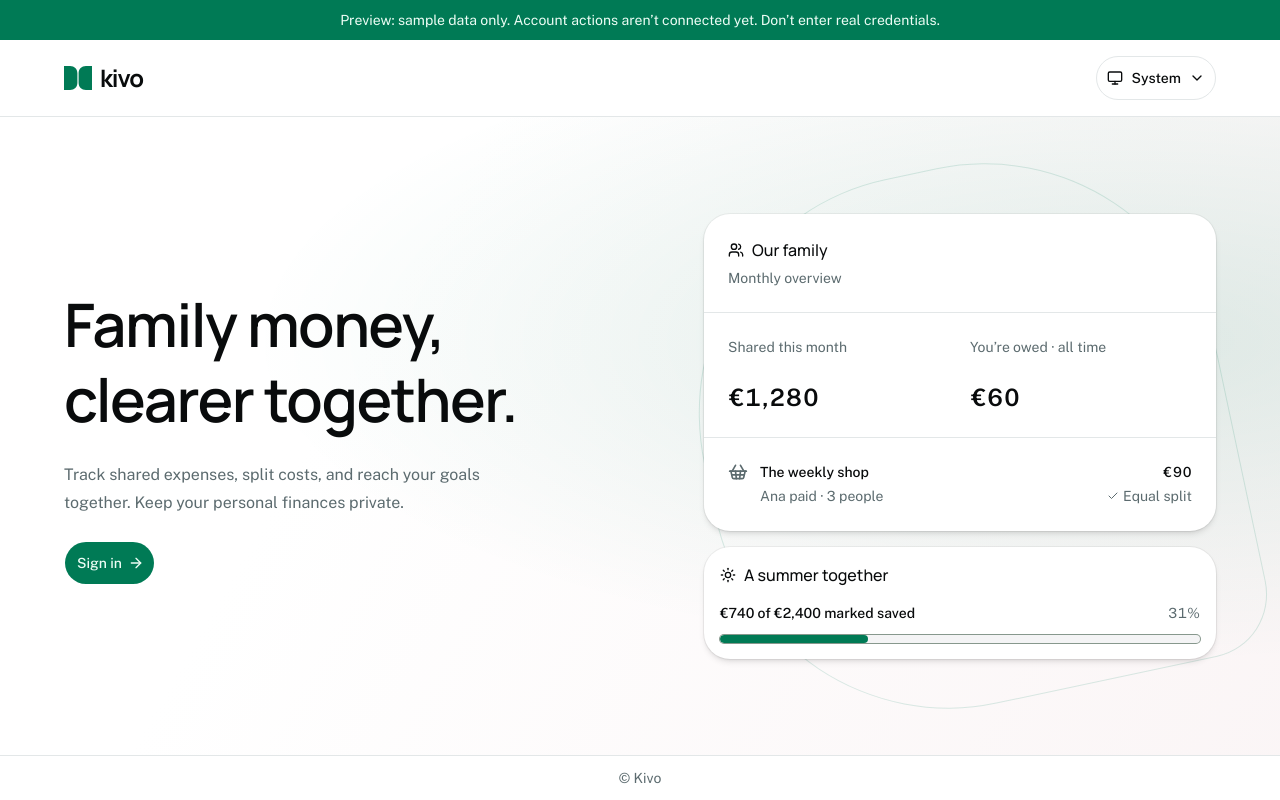
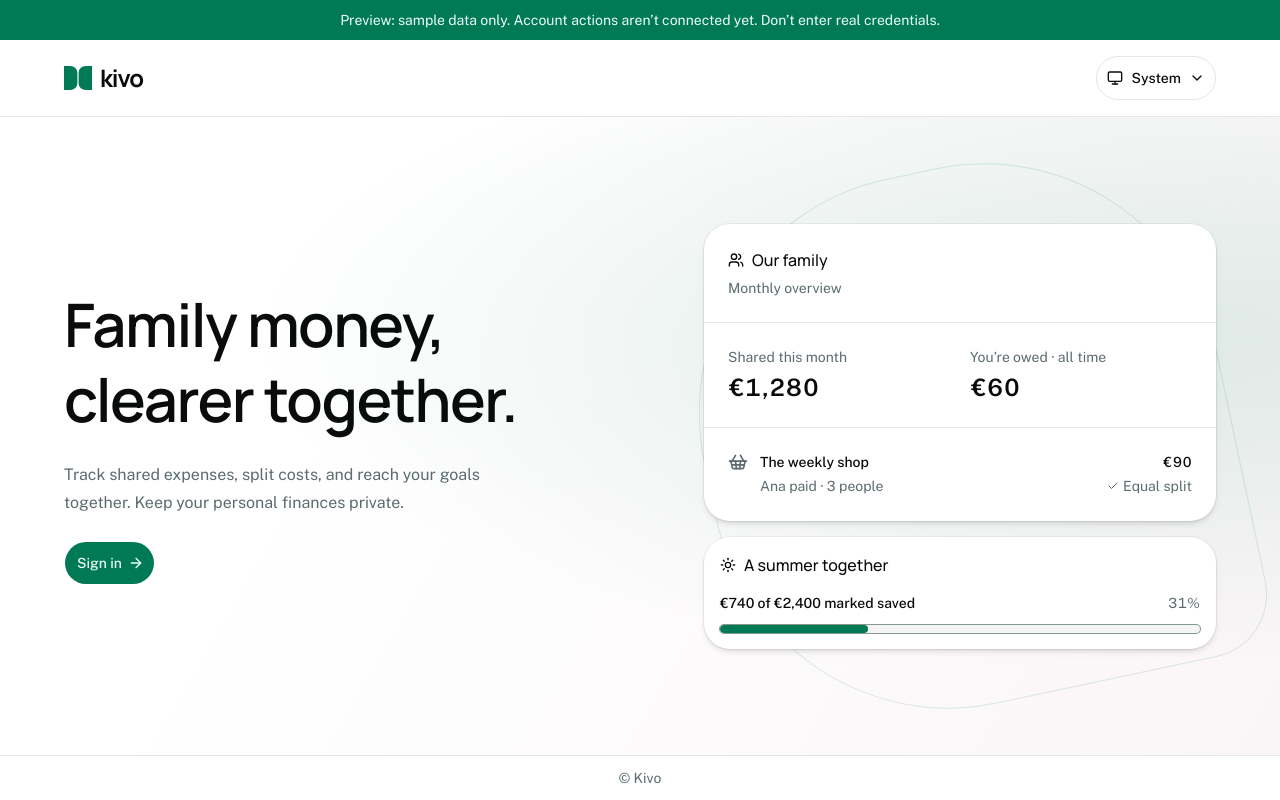
Before and after one commit to adryeeel/kivo, a Next.js app in the folder apps/web/: page / in a window 1280 px wide. Built offline with nearby package versions, Linux system fonts and the light colour scheme.

Commit message:
fix(web): tighten preview summary spacing

```diff
--- a/apps/web/src/parts/home/preview/components/summary.tsx
+++ b/apps/web/src/parts/home/preview/components/summary.tsx
@@ -1,17 +1,13 @@
 export function PreviewSummary() {
     return (
-        <dl className='grid grid-cols-1 gap-5 min-[360px]:grid-cols-2'>
-            <div>
-                <dt className='text-muted-foreground min-h-10 text-sm leading-5'>
-                    Shared this month
-                </dt>
-                <dd className='mt-1 text-2xl font-semibold tabular-nums'>€1,280</dd>
+        <dl className='grid grid-cols-1 gap-x-5 gap-y-5 @[18rem]:grid-cols-2 @[18rem]:gap-y-1'>
+            <div className='grid min-w-0 gap-1 @[18rem]:row-span-2 @[18rem]:grid-rows-subgrid'>
+                <dt className='text-muted-foreground text-sm leading-5'>Shared this month</dt>
+                <dd className='text-2xl font-semibold wrap-anywhere tabular-nums'>€1,280</dd>
             </div>
-            <div>
-                <dt className='text-muted-foreground min-h-10 text-sm leading-5'>
-                    You’re owed · all time
-                </dt>
-                <dd className='mt-1 text-2xl font-semibold tabular-nums'>€60</dd>
+            <div className='grid min-w-0 gap-1 @[18rem]:row-span-2 @[18rem]:grid-rows-subgrid'>
+                <dt className='text-muted-foreground text-sm leading-5'>You’re owed · all time</dt>
+                <dd className='text-2xl font-semibold wrap-anywhere tabular-nums'>€60</dd>
             </div>
         </dl>
     );
--- a/apps/web/src/parts/home/preview/family-preview.tsx
+++ b/apps/web/src/parts/home/preview/family-preview.tsx
@@ -25,7 +25,7 @@ export function FamilyPreview() {
                     </CardTitle>
                     <CardDescription>Monthly overview</CardDescription>
                 </CardHeader>
-                <CardContent>
+                <CardContent className='@container'>
                     <PreviewSummary />
                 </CardContent>
                 <CardFooter className='border-t'>
```
Also changed, not shown: 1 other file (tests, documents, lock files or other folders).
